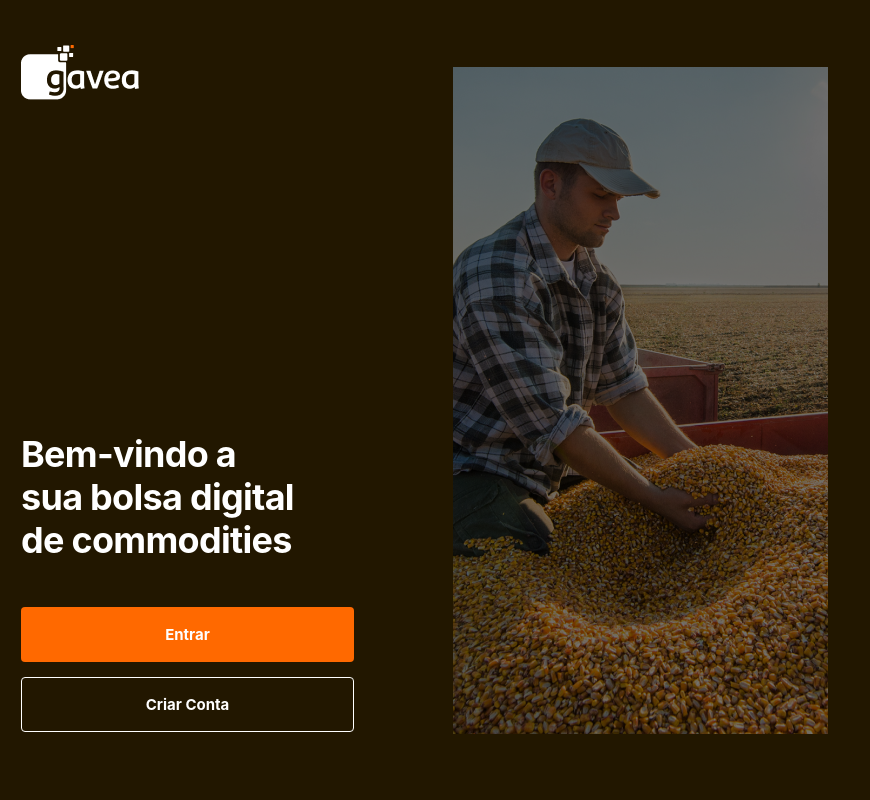
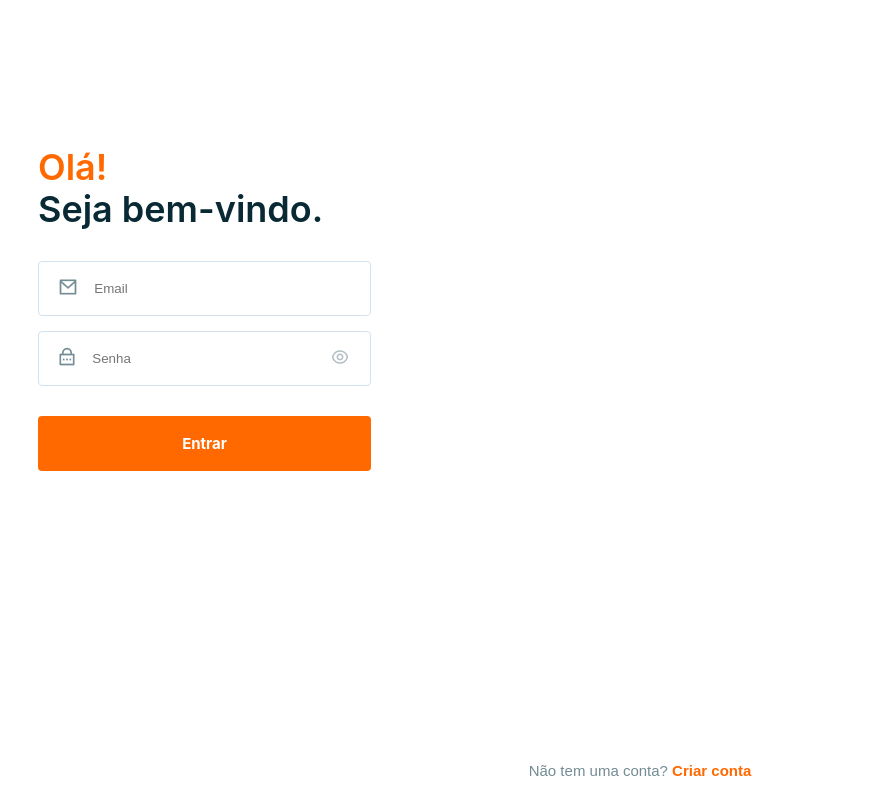
Before and after one commit to MaxWesley/gavealabs-frontend-challenge, a React (Create React App) app: page /login in a window 1280 px wide. Shown: the whole page, without its empty margins (0-870 px from the left). Built offline with nearby package versions, Linux system fonts and the light colour scheme.

Commit message:
feat: add login page

```diff
--- a/src/routes.tsx
+++ b/src/routes.tsx
@@ -1,12 +1,14 @@
 import { BrowserRouter as Router, Route, Switch } from 'react-router-dom';
 
 import { Onboarding } from './pages/Onboarding';
+import { Login } from './pages/Login';
 
 function Routes() {
     return(
         <Router>
             <Switch>
-                <Route path="/" component={Onboarding} />
+                <Route path="/" component={Onboarding} exact />
+                <Route path="/login" component={Login} exact />
             </Switch>
         </Router>
     );
```
